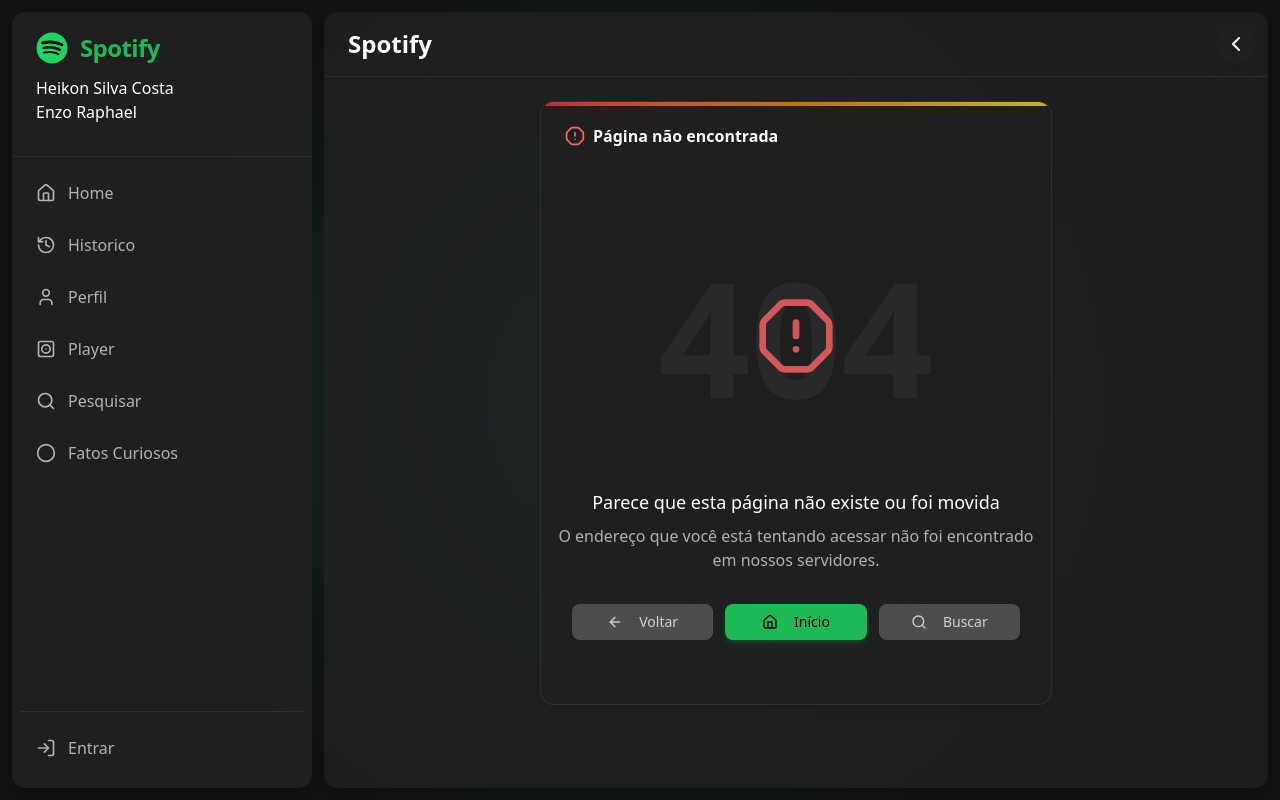
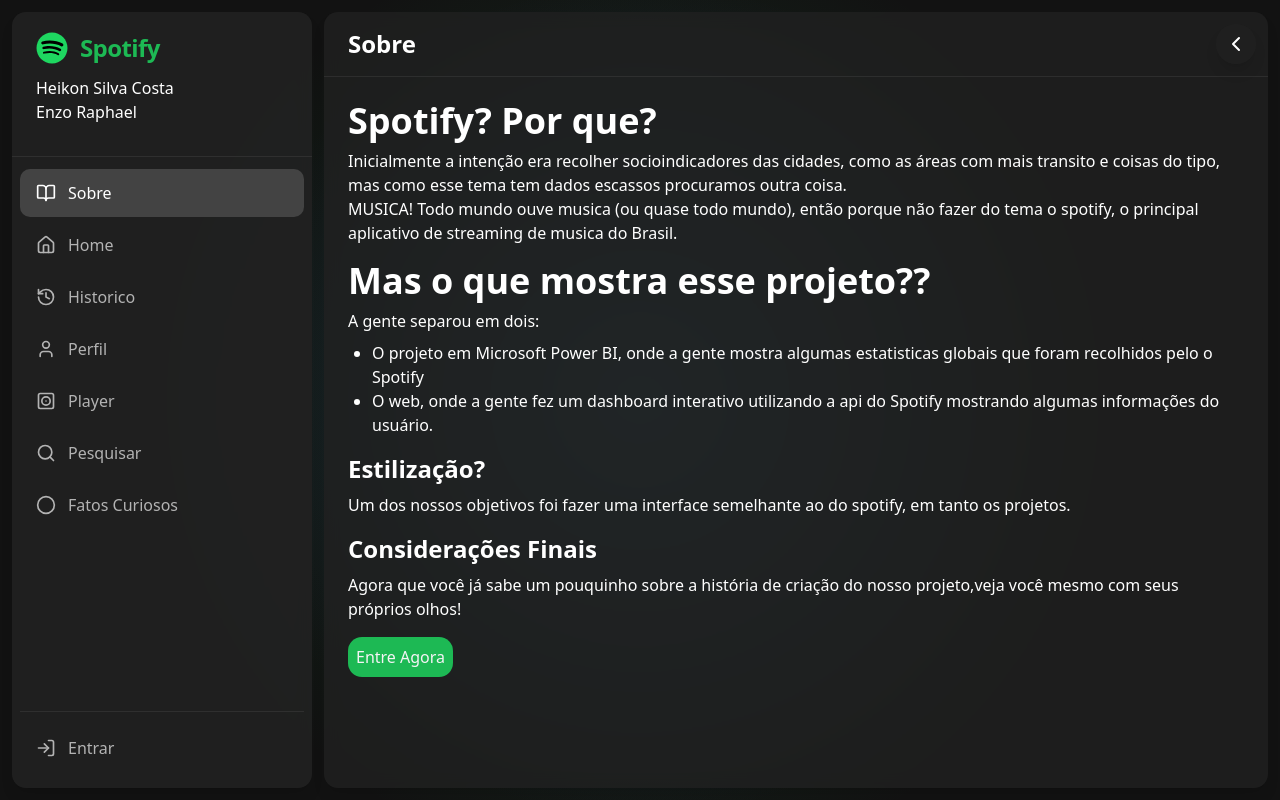
Before and after one commit to HeikonSilva/spotify-dashboard, a React (Vite) app: page /about in a window 1280 px wide. Built offline with nearby package versions, Linux system fonts and the light colour scheme.

Commit message:
feat: Add About page and update navigation to include it

```diff
--- a/src/components/Layout.tsx
+++ b/src/components/Layout.tsx
@@ -11,6 +11,7 @@
   DiscAlbum,
   Search,
   Circle,
+  BookOpen,
 } from 'lucide-react'
 import { Outlet, NavLink, useLocation } from 'react-router'
 import SpotifyIcon from '/svgs/spotify_icon.svg'
@@ -36,6 +37,11 @@
 
 // Simplified navigation items
 export const primaryItems = [
+  {
+    name: 'Sobre',
+    icon: <BookOpen className='h-5 w-5'/>,
+    url: '/about'
+  },
   {
     name: 'Home',
     icon: <Home className="h-5 w-5" />,
@@ -70,6 +76,7 @@
 
 // Adicione este mapeamento para rotas dinâmicas e extras
 const routeTitles: Record<string, string> = {
+  '/about': 'Sobre',
   '/': 'Home',
   '/history': 'Histórico',
   '/profile': 'Perfil',
--- /dev/null
+++ b/src/pages/About.tsx
@@ -0,0 +1,54 @@
+import { NavLink } from 'react-router'
+
+export default function About() {
+  return (
+    <div className="flex gap-4 flex-col">
+      <div>
+        <h1 className="text-4xl font-bold">Spotify? Por que?</h1>
+        <p className="mt-2">
+          Inicialmente a intenção era recolher socioindicadores das cidades,
+          como as áreas com mais transito e coisas do tipo, mas como esse tema
+          tem dados escassos procuramos outra coisa.
+        </p>
+        <p>
+          MUSICA! Todo mundo ouve musica (ou quase todo mundo), então porque não
+          fazer do tema o spotify, o principal aplicativo de streaming de musica
+          do Brasil.
+        </p>
+      </div>
+      <div>
+        <h1 className="text-4xl font-bold">Mas o que mostra esse projeto??</h1>
+        <p className="mt-2">A gente separou em dois:</p>
+        <ul className="list-disc ml-6 mt-2">
+          <li>
+            O projeto em Microsoft Power BI, onde a gente mostra algumas
+            estatisticas globais que foram recolhidos pelo o Spotify
+          </li>
+          <li>
+            O web, onde a gente fez um dashboard interativo utilizando a api do
+            Spotify mostrando algumas informações do usuário.
+          </li>
+        </ul>
+      </div>
+      <div>
+        <h1 className="text-2xl font-bold">Estilização?</h1>
+        <p className="mt-2">
+          Um dos nossos objetivos foi fazer uma interface semelhante ao do
+          spotify, em tanto os projetos.
+        </p>
+      </div>
+      <div>
+        <h1 className="text-2xl font-bold">Considerações Finais</h1>
+        <p className="mt-2">
+          Agora que você já sabe um pouquinho sobre a história de criação do
+          nosso projeto,veja você mesmo com seus próprios olhos!
+        </p>
+        <NavLink to={'/login'}>
+          <button className="transition-all mt-4 rounded-xl bg-sprimary text-zinc-100 hover:text-white hover:bg-sprimary/70 p-2">
+            Entre Agora
+          </button>
+        </NavLink>
+      </div>
+    </div>
+  )
+}
--- a/src/routes.tsx
+++ b/src/routes.tsx
@@ -18,6 +18,7 @@
 import PlaylistPage from './pages/PlaylistPage'
 import Fact from './pages/Facts'
 import PrivateRoute from './components/PrivateRoute'
+import About from './pages/About'
 
 export default function AnimatedRoutes() {
   const location = useLocation()
@@ -35,7 +36,9 @@
           />
           <Route path="login" element={<Login />} />
           <Route path="callback" element={<Callback />} />
+          <Route path='about' element={<About />} />
           <Route element={<PrivateRoute />}>
+
             <Route path="profile" element={<Profile />} />
             <Route path="player" element={<Player />} />
             <Route path="history" element={<History />} />
```
